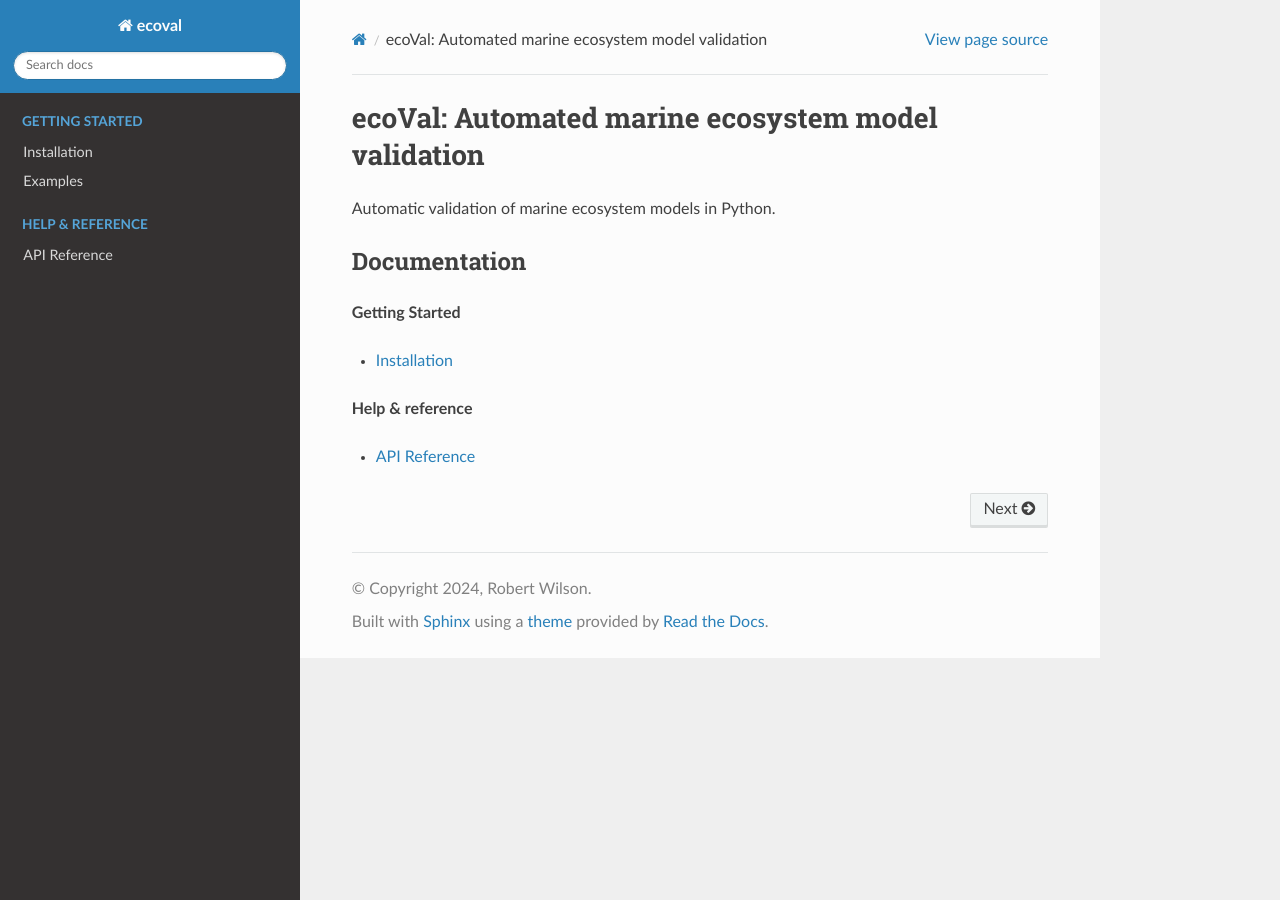
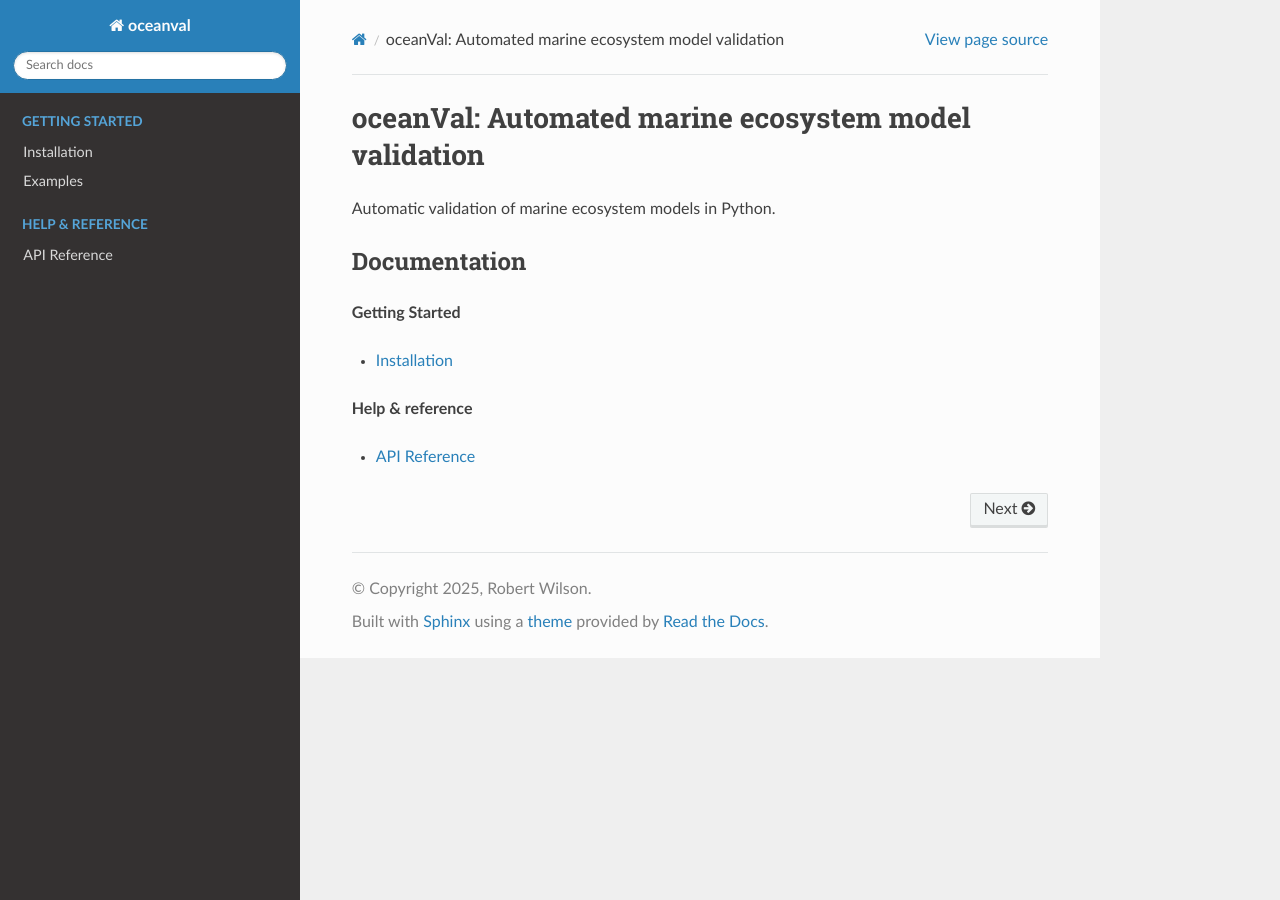
Before and after one commit to pmlmodelling/oceanVal, a Sphinx documentation site: the page built from docs/source/index.rst, in a window 1280 px wide. Built offline with Sphinx 7.4.7 and the Read the Docs theme 3.1.0, drawn with Linux system fonts in a browser that asks for light colours.

Commit message:
change ecoval to oceanval in docs

```diff
--- a/docs/source/conf.py
+++ b/docs/source/conf.py
@@ -8,13 +8,13 @@ sys.path.insert(0, os.path.abspath('../..'))
 
 # -- Project information -----------------------------------------------------
 
-project = 'ecoval'
-copyright = '2024, Robert Wilson'
+project = 'oceanval'
+copyright = '2025, Robert Wilson'
 author = 'Robert Wilson'
 
 # The short X.Y version
 # The full version, including alpha/beta/rc tags
-version = '0.0.3'
+version = '0.0.2'
 
 
 # -- General configuration ---------------------------------------------------
--- a/docs/source/index.rst
+++ b/docs/source/index.rst
@@ -1,4 +1,4 @@
-ecoVal: Automated marine ecosystem model validation
+oceanVal: Automated marine ecosystem model validation
 =======================================================
 
 Automatic validation of marine ecosystem models in Python.
--- a/docs/source/info.rst
+++ b/docs/source/info.rst
@@ -2,13 +2,13 @@
 Package info
 =======================================================
 
-ecoval was created by Robert Wilson at Plymouth Marine Laboratory (PML).
+oceanVal was created by Robert Wilson at Plymouth Marine Laboratory (PML).
 
 
 Bugs and issues
 ------------------
 
-If you identify bugs or issues with the package please raise an issue at PML's Marine Systems Modelling group's GitHub page `here <https://github.com/pmlmodelling/ecoval/issues>`__ or contact nctoolkit's creator at rwi@pml.ac.uk.
+If you identify bugs or issues with the package please raise an issue at PML's Marine Systems Modelling group's GitHub page `here <https://github.com/pmlmodelling/oceanval/issues>`__ or contact nctoolkit's creator at rwi@pml.ac.uk.
 
 
 Contributions welcome
```
Also changed, not shown: docs/source/api.rst (+1 -6 lines).
